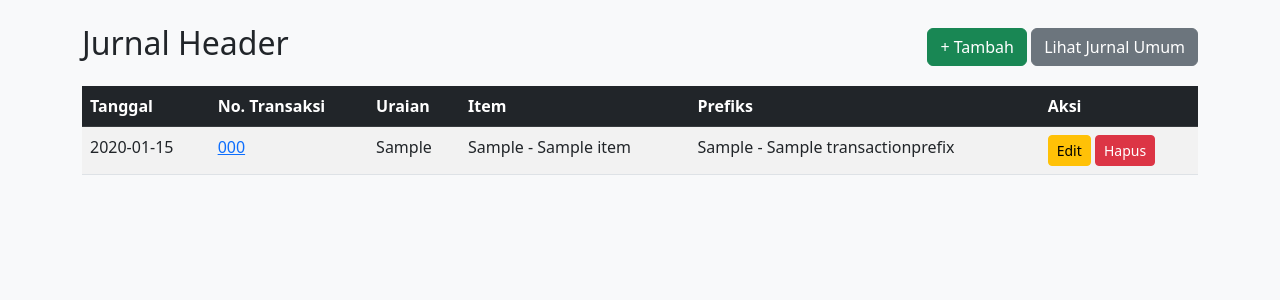
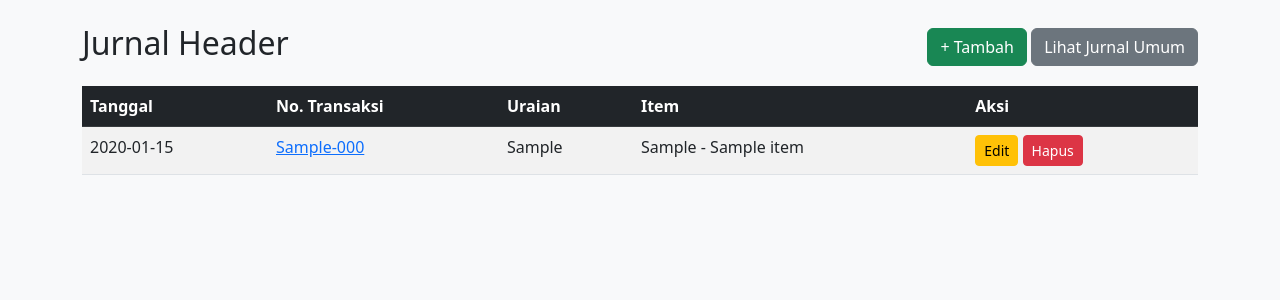
Before and after one commit to CJSuryo/naveda_integra, a Django app: page /jurnal/header/ in a window 1280 px wide. Shown: the part 56-356 px from the top of the page. Run offline with Django 5.2, Linux system fonts and the light colour scheme; a user stored in the database is signed in; tables that the repository leaves empty hold one stand-in row (values such as "Sample post").

Commit message:
feat: show prefix.kode-nomor_transaksi in jurnal No. Transaksi column, remove Prefiks column
Agent-Logs-Url: https://github.com/ChristianJehoshaphatS/naveda_integra/sessions/5e6a4d09-c666-4f9d-9b0f-ccee9f4ac7e4

Co-authored-by: ChristianJehoshaphatS <40543914+ChristianJehoshaphatS@users.noreply.github.com>

```diff
--- a/templates/jurnal/header_detail.html
+++ b/templates/jurnal/header_detail.html
@@ -1,8 +1,8 @@
 {% extends 'base.html' %}
-{% block title %}{{ object.nomor_transaksi }}{% endblock %}
+{% block title %}{% if object.transaction_prefix %}{{ object.transaction_prefix.kode }}-{% endif %}{{ object.nomor_transaksi }}{% endblock %}
 {% block content %}
 <div class="d-flex justify-content-between align-items-center mb-3">
-  <h2>{{ object.nomor_transaksi }}</h2>
+  <h2>{% if object.transaction_prefix %}{{ object.transaction_prefix.kode }}-{% endif %}{{ object.nomor_transaksi }}</h2>
   <div>
     <a href="{% url 'jurnal:detail_create' object.pk %}" class="btn btn-success">+ Tambah Detail</a>
     <a href="{% url 'jurnal:header_update' object.pk %}" class="btn btn-warning">Edit Header</a>
@@ -16,7 +16,7 @@
       <dt class="col-sm-3">Tanggal</dt>
       <dd class="col-sm-9">{{ object.tanggal|date:"Y-m-d" }}</dd>
       <dt class="col-sm-3">No. Transaksi</dt>
-      <dd class="col-sm-9">{{ object.nomor_transaksi }}</dd>
+      <dd class="col-sm-9">{% if object.transaction_prefix %}{{ object.transaction_prefix.kode }}-{% endif %}{{ object.nomor_transaksi }}</dd>
       <dt class="col-sm-3">Uraian</dt>
       <dd class="col-sm-9">{{ object.uraian_transaksi }}</dd>
       <dt class="col-sm-3">Item</dt>
--- a/templates/jurnal/header_list.html
+++ b/templates/jurnal/header_list.html
@@ -15,7 +15,6 @@
       <th>No. Transaksi</th>
       <th>Uraian</th>
       <th>Item</th>
-      <th>Prefiks</th>
       <th>Aksi</th>
     </tr>
   </thead>
@@ -23,17 +22,16 @@
     {% for obj in object_list %}
     <tr>
       <td>{{ obj.tanggal|date:"Y-m-d" }}</td>
-      <td><a href="{% url 'jurnal:header_detail' obj.pk %}">{{ obj.nomor_transaksi }}</a></td>
+      <td><a href="{% url 'jurnal:header_detail' obj.pk %}">{% if obj.transaction_prefix %}{{ obj.transaction_prefix.kode }}-{% endif %}{{ obj.nomor_transaksi }}</a></td>
       <td>{{ obj.uraian_transaksi }}</td>
       <td>{{ obj.item|default:"-" }}</td>
-      <td>{{ obj.transaction_prefix|default:"-" }}</td>
       <td>
         <a href="{% url 'jurnal:header_update' obj.pk %}" class="btn btn-sm btn-warning">Edit</a>
         <a href="{% url 'jurnal:header_delete' obj.pk %}" class="btn btn-sm btn-danger">Hapus</a>
       </td>
     </tr>
     {% empty %}
-    <tr><td colspan="6" class="text-center">Belum ada data.</td></tr>
+    <tr><td colspan="5" class="text-center">Belum ada data.</td></tr>
     {% endfor %}
   </tbody>
 </table>
--- a/templates/jurnal/index.html
+++ b/templates/jurnal/index.html
@@ -29,7 +29,7 @@
         {% if forloop.first %}
         <td rowspan="{{ header.details.count }}">{{ header.tanggal|date:"Y-m-d" }}</td>
         <td rowspan="{{ header.details.count }}">
-          <a href="{% url 'jurnal:header_detail' header.pk %}">{{ header.nomor_transaksi }}</a>
+          <a href="{% url 'jurnal:header_detail' header.pk %}">{% if header.transaction_prefix %}{{ header.transaction_prefix.kode }}-{% endif %}{{ header.nomor_transaksi }}</a>
         </td>
         <td rowspan="{{ header.details.count }}">{{ header.item.kode|default:"-" }}</td>
         <td rowspan="{{ header.details.count }}">{{ header.uraian_transaksi }}</td>
```
